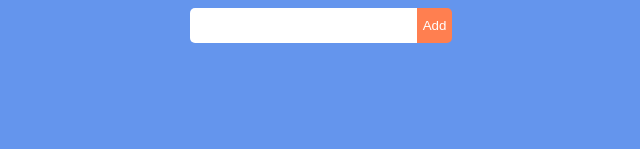
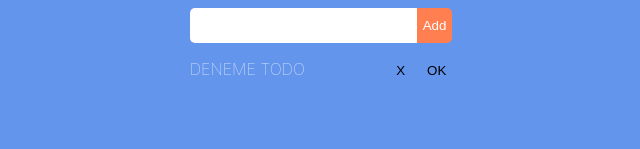
Before and after one commit to DORIANJAMES/todo, a React (Create React App) app: page / in a window 1280 px wide. Shown: the part 147-296 px from the top of the page, without its empty margins (319-959 px from the left). Built offline with nearby package versions, Linux system fonts and the light colour scheme.

Commit message:
TODO UI Css completed.

```diff
--- a/src/App.css
+++ b/src/App.css
@@ -46,3 +46,30 @@ body {
   border-radius: 0 5px 5px 0;
   cursor: pointer;
 }
+
+/* todos */
+.todos{
+  list-style-type: none;
+  padding: 0;
+}
+.todos .todos__item{
+  display: flex;;
+  align-items: center;
+  justify-content: space-between;
+  width: 100%;
+  margin-bottom: 15px;
+}
+.todos .todos__text{
+  text-transform: uppercase;
+  font-weight: lighter;
+}
+.todos .todos__buttons button{
+  margin-left: 10px;
+  text-decoration: none;
+  cursor: pointer;
+  background-color: transparent;
+  border: 0;
+}
+.todos .todos__buttons button:disabled{
+  cursor: default;
+}
--- /dev/null
+++ b/src/components/Todos.js
@@ -0,0 +1,15 @@
+import React from 'react'
+
+export const Todos = () => {
+    return (
+        <ul className="todos">
+            <li className="todos__item">
+                <span className="todos__text">Deneme TODO</span>
+                <div className="todos__buttons">
+                    <button>X</button>
+                    <button>OK</button>
+                </div>
+            </li>
+        </ul>
+    )
+}
--- a/src/pages/HomePage.js
+++ b/src/pages/HomePage.js
@@ -1,5 +1,6 @@
 import React from 'react'
 import TodoField from "../components/TodoField";
+import {Todos} from "../components/Todos";
 
 function HomePage() {
     return (
@@ -8,6 +9,7 @@ function HomePage() {
                 <div className="todo-header">TODOs</div>
                 <TodoField/>
             </div>
+            <Todos/>
         </>
     )
 }
```
